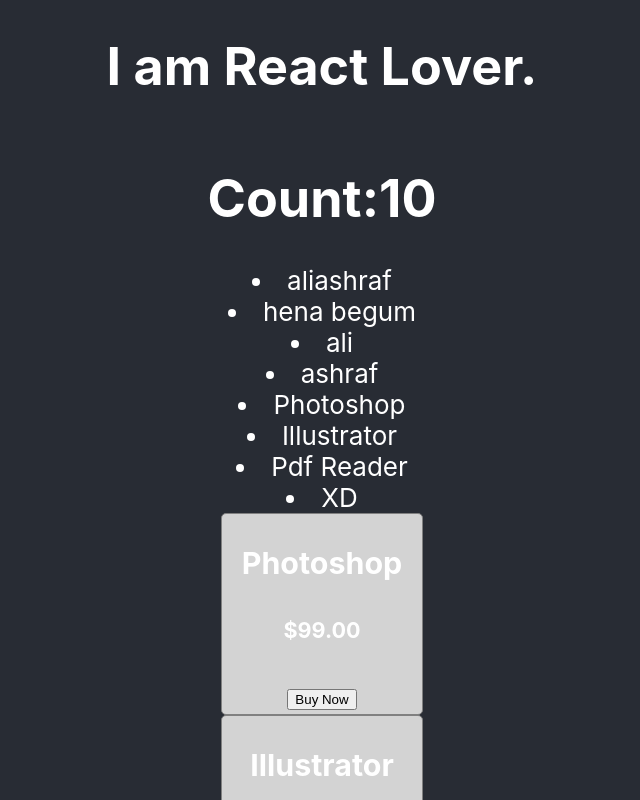
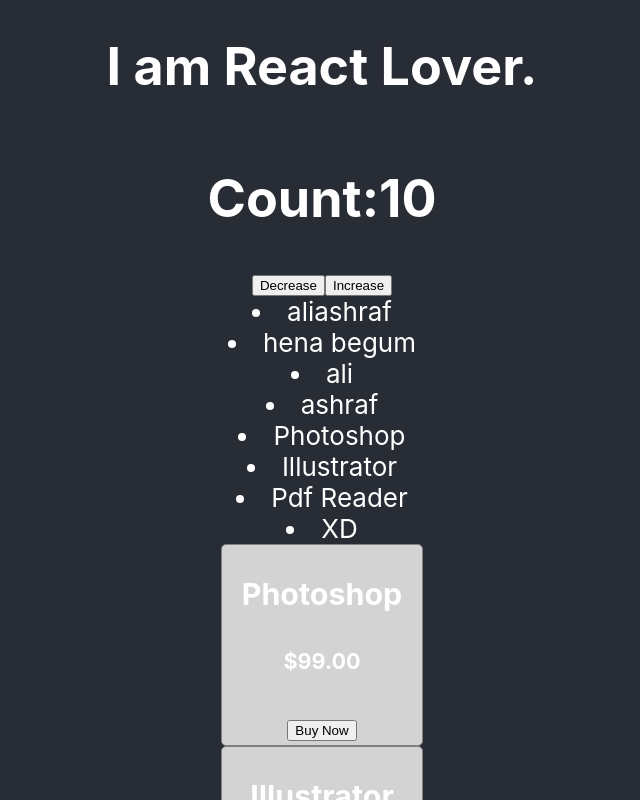
Before and after one commit to ashraf-git/my-app, a React (Create React App) app: page / in a window 1280 px wide. Shown: the top 800 px of the page, without its empty margins (318-958 px from the left). Built offline with nearby package versions, Linux system fonts and the light colour scheme.

Commit message:
Component state hook and set state method

```diff
--- a/src/App.js
+++ b/src/App.js
@@ -30,9 +30,12 @@
 }
 function Counter(){
   const [count, setCount] = useState(10);
+  const handleIncrease = () => setCount(count + 1);
   return(
     <div>
       <h1>Count:{count}</h1>
+      <button onMouseMove = { () => setCount(count - 1) }>Decrease</button>
+      <button onClick= {handleIncrease}>Increase</button>
     </div>
   )
 }
```
